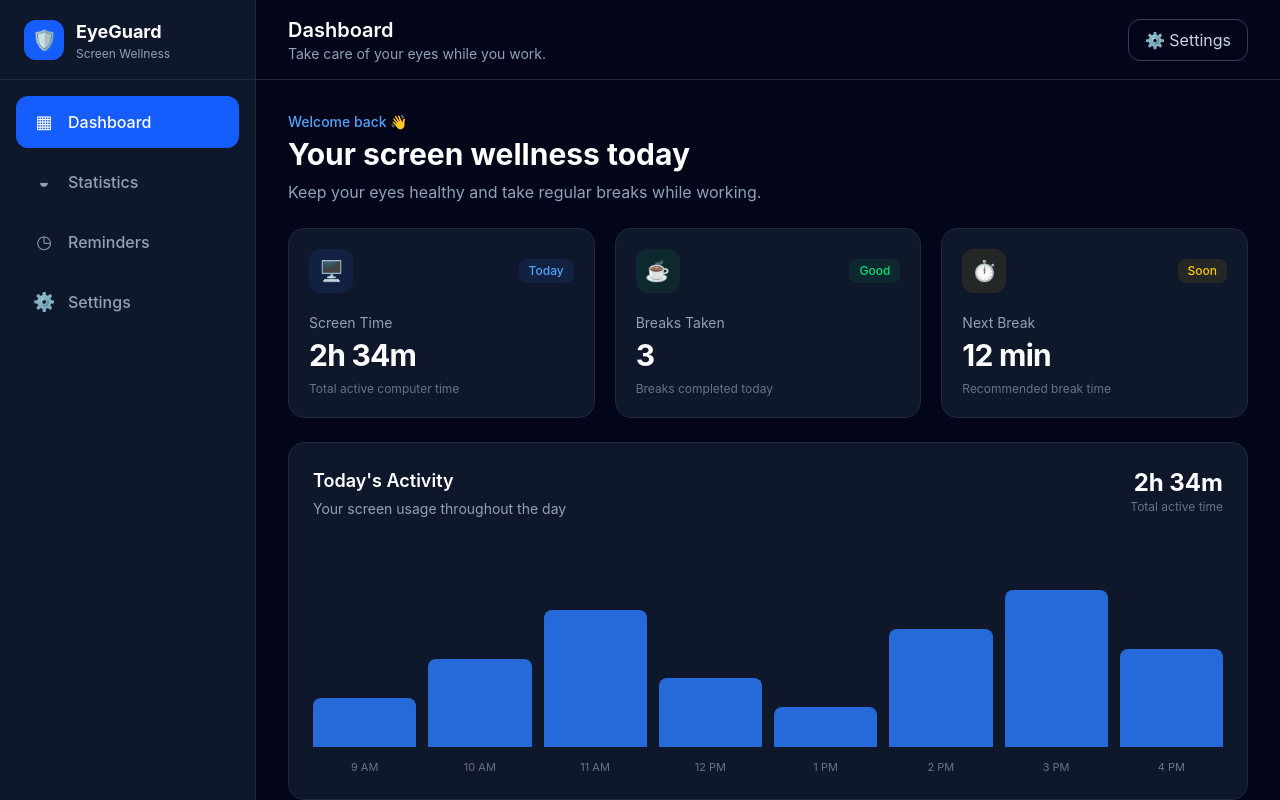
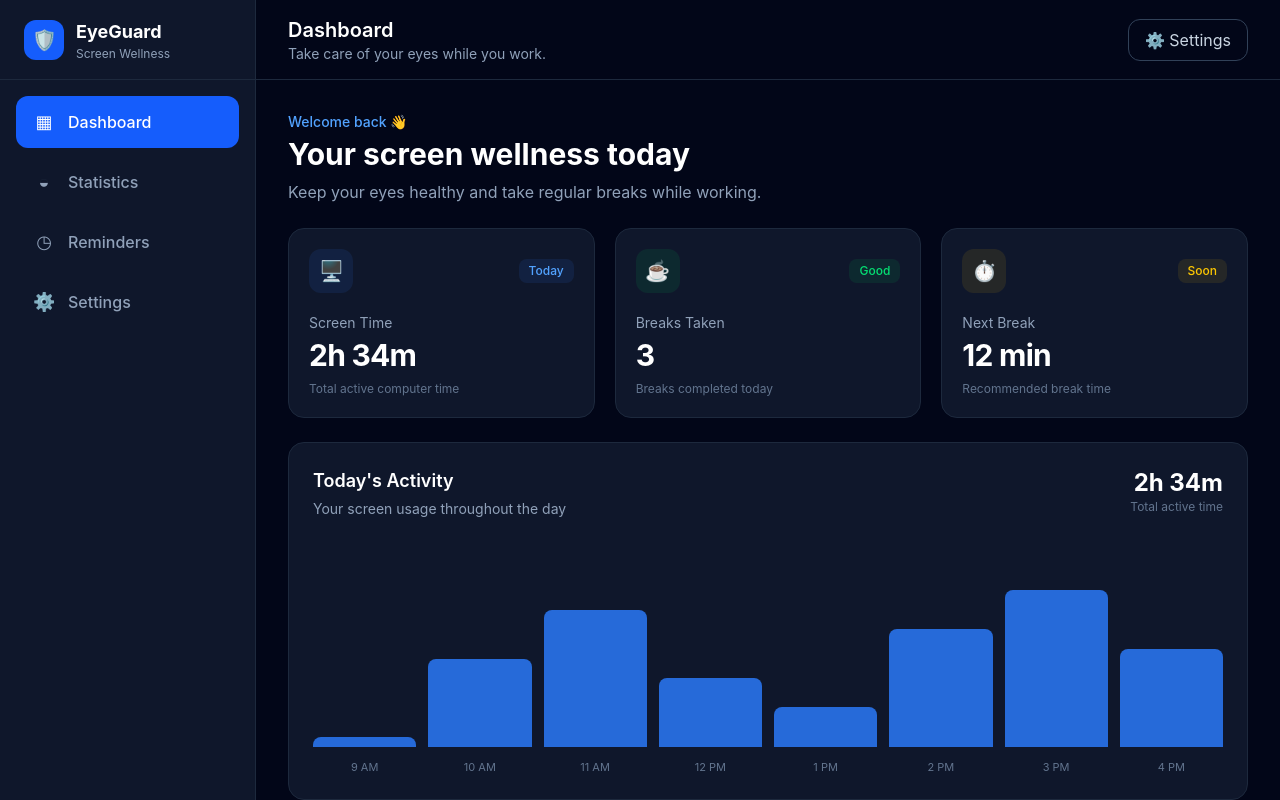
Before and after one commit to rupeshsurve01/EyeGuard, a React (Vite) app: page / in a window 1280 px wide. Shown: the top 800 px of the page. Built offline with nearby package versions, Linux system fonts and the light colour scheme.

Commit message:
refactor: extract activity chart component

```diff
--- /dev/null
+++ b/src/components/ActivityChart.tsx
@@ -0,0 +1,59 @@
+interface ActivityChartProps {
+  data: {
+    time: string;
+    value: number;
+  }[];
+}
+
+function ActivityChart({ data }: ActivityChartProps) {
+  return (
+    <div className="rounded-2xl border border-slate-800 bg-slate-900 p-6">
+      <div className="flex items-start justify-between">
+        <div>
+          <h2 className="text-lg font-semibold text-white">
+            Today's Activity
+          </h2>
+
+          <p className="mt-1 text-sm text-slate-400">
+            Your screen usage throughout the day
+          </p>
+        </div>
+
+        <div className="text-right">
+          <p className="text-2xl font-bold text-white">
+            2h 34m
+          </p>
+
+          <p className="text-xs text-slate-500">
+            Total active time
+          </p>
+        </div>
+      </div>
+
+      <div className="mt-8">
+        <div className="flex h-56 items-end gap-3">
+          {data.map((item) => (
+            <div
+              key={item.time}
+              className="flex h-full flex-1 flex-col items-center justify-end gap-3"
+            >
+              <div className="flex h-full w-full items-end">
+                <div
+                  className="w-full rounded-t-lg bg-blue-500/80 transition hover:bg-blue-400"
+                  style={{ height: `${item.value}%` }}
+                  title={`${item.time}: ${item.value}% activity`}
+                />
+              </div>
+
+              <span className="text-[11px] text-slate-500">
+                {item.time}
+              </span>
+            </div>
+          ))}
+        </div>
+      </div>
+    </div>
+  );
+}
+
+export default ActivityChart;
--- a/src/pages/Dashboard.tsx
+++ b/src/pages/Dashboard.tsx
@@ -1,7 +1,18 @@
 import StatCard from "../components/StatCard";
 import WellnessCard from "../components/WellnessCard";
+import ActivityChart from "../components/ActivityChart";
 
 function Dashboard() {
+    const activityData = [
+  { time: "9 AM", value: 5 },
+  { time: "10 AM", value: 45 },
+  { time: "11 AM", value: 70 },
+  { time: "12 PM", value: 35 },
+  { time: "1 PM", value: 20 },
+  { time: "2 PM", value: 60 },
+  { time: "3 PM", value: 80 },
+  { time: "4 PM", value: 50 },
+];
   return (
     <div className="space-y-6">
       {/* Welcome Section */}
@@ -55,57 +66,8 @@ function Dashboard() {
       </div>
 
       {/* Today's Activity */}
-      <div className="rounded-2xl border border-slate-800 bg-slate-900 p-6">
-        <div className="flex items-start justify-between">
-          <div>
-            <h2 className="text-lg font-semibold text-white">
-              Today's Activity
-            </h2>
+      <ActivityChart data={activityData} />
 
-            <p className="mt-1 text-sm text-slate-400">
-              Your screen usage throughout the day
-            </p>
-          </div>
-
-          <div className="text-right">
-            <p className="text-2xl font-bold text-white">2h 34m</p>
-            <p className="text-xs text-slate-500">Total active time</p>
-          </div>
-        </div>
-
-        {/* Activity Chart */}
-        <div className="mt-8">
-          <div className="flex h-56 items-end gap-3">
-            {[
-              { time: "9 AM", value: 25 },
-              { time: "10 AM", value: 45 },
-              { time: "11 AM", value: 70 },
-              { time: "12 PM", value: 35 },
-              { time: "1 PM", value: 20 },
-              { time: "2 PM", value: 60 },
-              { time: "3 PM", value: 80 },
-              { time: "4 PM", value: 50 },
-            ].map((item) => (
-              <div
-                key={item.time}
-                className="flex h-full flex-1 flex-col items-center justify-end gap-3"
-              >
-                <div className="flex h-full w-full items-end">
-                  <div
-                    className="w-full rounded-t-lg bg-blue-500/80 transition hover:bg-blue-400"
-                    style={{ height: `${item.value}%` }}
-                    title={`${item.time}: ${item.value}% activity`}
-                  />
-                </div>
-
-                <span className="text-[11px] text-slate-500">{item.time}</span>
-              </div>
-            ))}
-          </div>
-        </div>
-      </div>
-
-      {/* Wellness Status */}
       {/* Wellness Status */}
       <div className="grid grid-cols-1 gap-5 md:grid-cols-2">
         <WellnessCard
```
